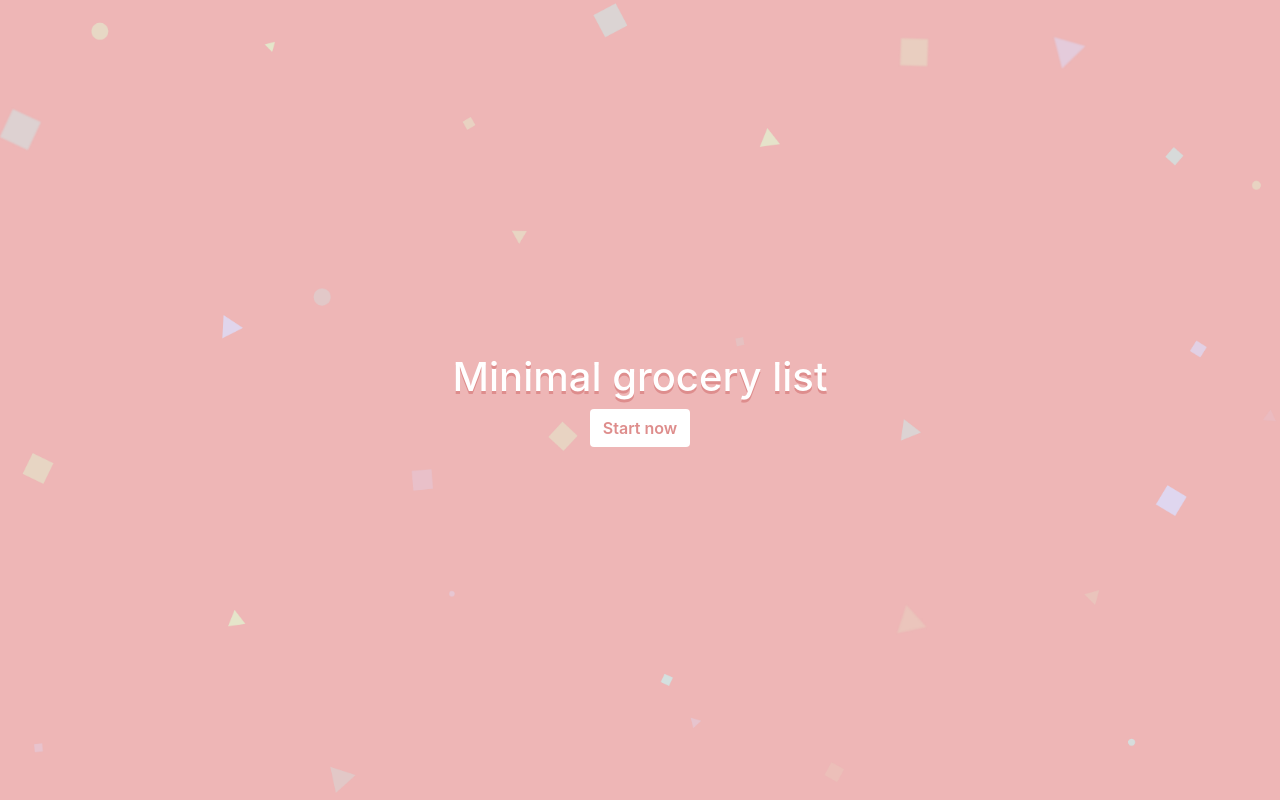
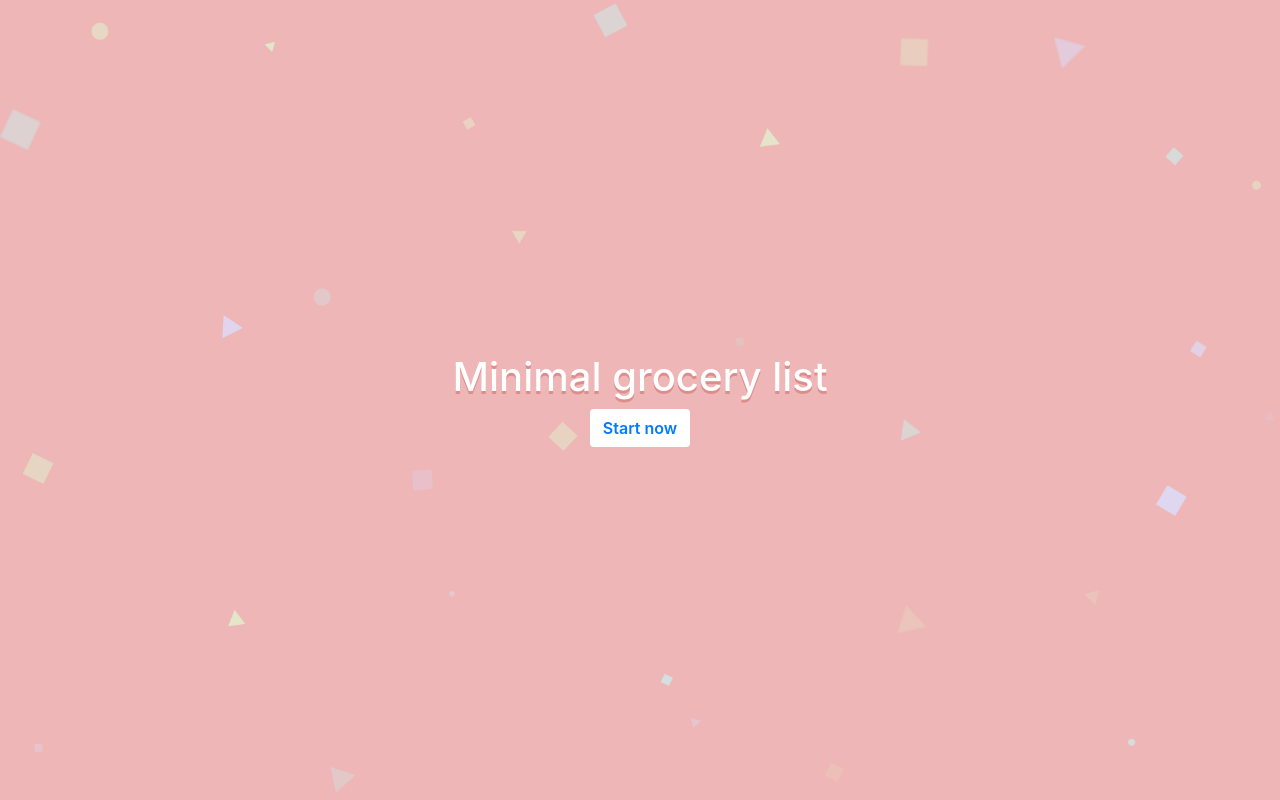
Before and after one commit to ferlu/grocery-list, a React (Create React App) app: page / in a window 1280 px wide. Built offline with nearby package versions, Linux system fonts and the light colour scheme.

Commit message:
Several changes
Installed react-router-dom, added new views (home, dashboard, delete unused views, move code from app.js to home view

```diff
--- a/src/App.js
+++ b/src/App.js
@@ -1,17 +1,30 @@
 import React from 'react';
+import { BrowserRouter as Router, Switch, Route } from 'react-router-dom';
+import { Home } from './views/Home';
+import { Dashboard } from './views/Dashboard';
+
 import './styles/App.css';
 import 'bootstrap/dist/css/bootstrap.min.css';
 
 function App() {
+	// let path = 'home';
+	// switch (path) {
+	// 	case 'home':
+	// 		return <Home />;
+	// 	default:
+	// 		return <Dashboard />;
+	// }
 	return (
-		<div className="App">
-			<header className="App-header">
-				<h1 className="header">Minimal grocery list</h1>
-				<button type="button" className="btn btn-link pink-button">
-					Start now
-				</button>
-			</header>
-		</div>
+		<Router>
+			<Switch>
+				<Route exact path="/">
+					<Home />
+				</Route>
+				<Route path="/dashboard">
+					<Dashboard />
+				</Route>
+			</Switch>
+		</Router>
 	);
 }
 
--- /dev/null
+++ b/src/views/Dashboard.js
@@ -0,0 +1,7 @@
+import React from 'react';
+import '../styles/App.css';
+import 'bootstrap/dist/css/bootstrap.min.css';
+
+export function Dashboard() {
+	return <div>dashboard</div>;
+}
--- a/src/views/Home.js
+++ b/src/views/Home.js
@@ -0,0 +1,17 @@
+import React from 'react';
+import { Link } from 'react-router-dom';
+import '../styles/App.css';
+import 'bootstrap/dist/css/bootstrap.min.css';
+
+export function Home() {
+	return (
+		<div className="App">
+			<header className="App-header">
+				<h1 className="header">Minimal grocery list</h1>
+				<button type="button" className="btn btn-link pink-button">
+					<Link to="/dashboard">Start now</Link>
+				</button>
+			</header>
+		</div>
+	);
+}
```
Also changed, not shown: package.json (+7 -6 lines), src/views/Login.js (deleted, +0 -12 lines), src/views/SignUp.js (deleted), 1 other file (tests, documents, lock files or other folders).
